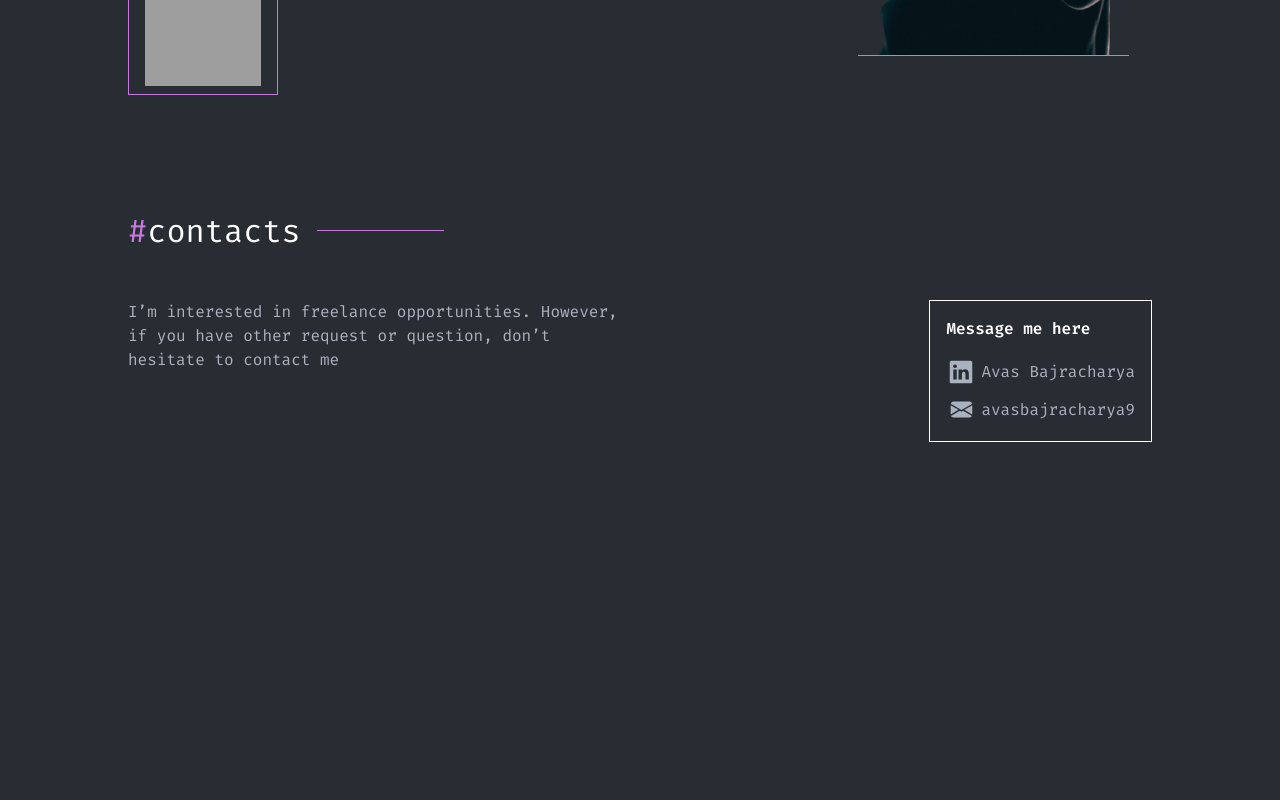
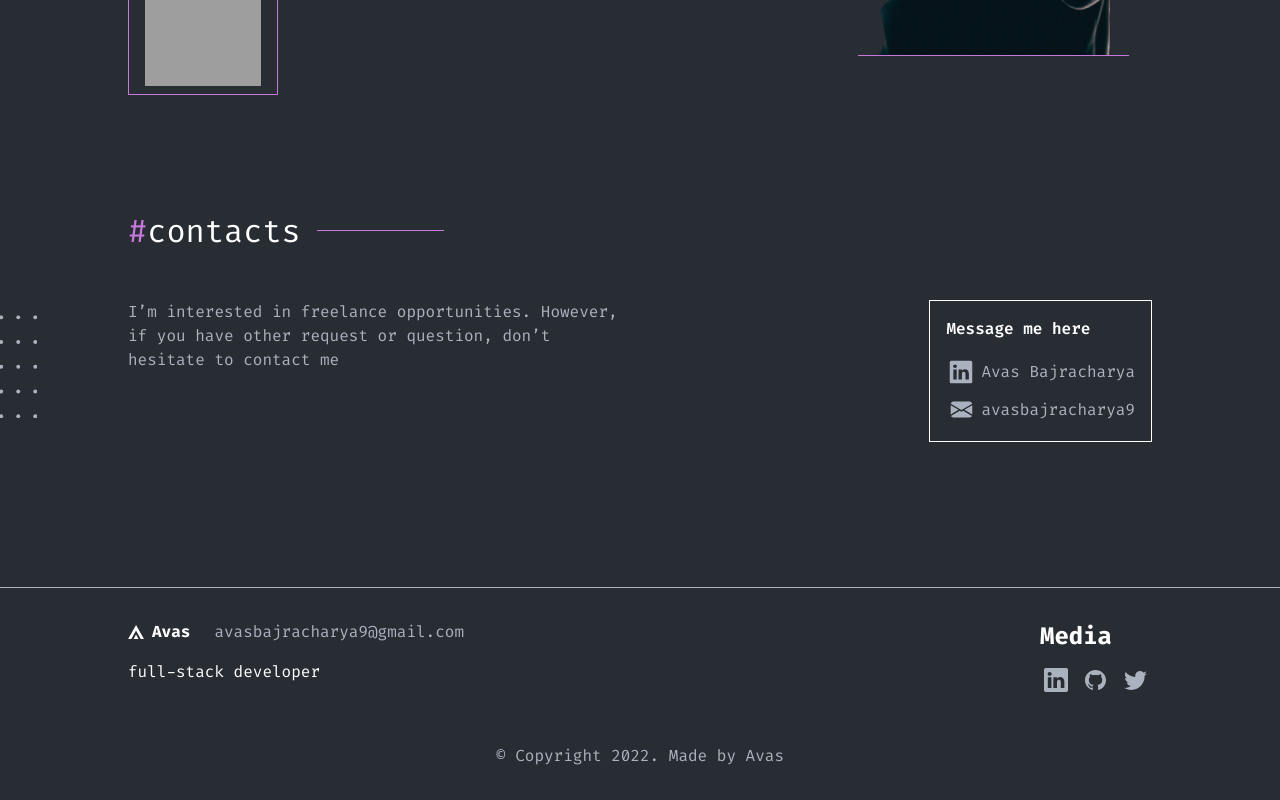
Before and after one commit to Avas77/avas-portfolio-v2, a Next.js app: page / in a window 1280 px wide. Shown: the part 2708-3508 px from the top of the page. Before the commit the page ends 3295 px from the top, so only its background shows below. Built offline with nearby package versions, Linux system fonts and the light colour scheme; grey boxes are pictures that could not be loaded.

Commit message:
feat: added contact section

```diff
--- a/app/layout.tsx
+++ b/app/layout.tsx
@@ -3,11 +3,9 @@ import { Fira_Code } from "next/font/google";
 import "./globals.css";
 import Header from "@/components/Header";
 import SideLinks from "@/components/SideLinks";
-import SideShapes from "@/components/SIdeShapes";
-import ILLSmallRectangle from "@/illustrations/ill-small-recatngle";
-import ILLLargeRectangle from "@/illustrations/ill-large-rectangle";
 import Image from "next/image";
 import SideShapesGroup from "@/components/SideShapesGroup";
+import Footer from "@/components/Footer";
 
 const firaCode = Fira_Code({ subsets: ["latin"] });
 
@@ -32,6 +30,7 @@ export default function RootLayout({
           <Header />
           {children}
         </div>
+        <Footer />
       </body>
     </html>
   );
--- a/components/Contacts/index.tsx
+++ b/components/Contacts/index.tsx
@@ -4,16 +4,16 @@ import SocialContact from "../SocialContact";
 
 const Contacts = () => {
   return (
-    <section className="mb-[145px]">
+    <section className="mb-[145px] px-4 xl:px-0">
       <BlockHeader title="contacts" classNames="w-[127px]" />
-      <div className="flex mt-[45px]">
+      <div className="flex mt-[45px] flex-col md:flex-row">
         <div className="flex-1">
-          <p className="w-[505px] text-gray">
+          <p className="w-full sm:w-[505px] text-gray text-justify md:text-left">
             I’m interested in freelance opportunities. However, if you have
             other request or question, don’t hesitate to contact me
           </p>
         </div>
-        <div className="flex-1 flex justify-end">
+        <div className="flex-1 flex justify-center md:justify-end mt-20 md:mt-0">
           <section className="border border-white p-4 w-fit">
             <h6 className="font-semibold mb-4">Message me here</h6>
             <div className="flex flex-col gap-2">
--- /dev/null
+++ b/components/Footer/index.tsx
@@ -0,0 +1,47 @@
+import React from "react";
+import Logo from "../Logo";
+import Image from "next/image";
+
+const Footer = () => {
+  return (
+    <footer className="flex flex-col border-t border-gray px-4 xl:px-0">
+      <div className="flex flex-col md:flex-row justify-between container mt-8 gap-8">
+        <div className="flex flex-col gap-4">
+          <div className="flex gap-6">
+            <Logo />
+            <p className="text-gray">avasbajracharya9@gmail.com</p>
+          </div>
+          <p>full-stack developer</p>
+        </div>
+        <div className="flex flex-col gap-3">
+          <h5 className="font-bold text-2xl">Media</h5>
+          <div className="flex gap-2">
+            <Image
+              src="/assets/social-links/Linkedin.svg"
+              alt="LinkedIn"
+              width={32}
+              height={32}
+            />
+            <Image
+              src="/assets/social-links/Github.svg"
+              alt="Github"
+              width={32}
+              height={32}
+            />
+            <Image
+              src="/assets/social-links/Twitter.svg"
+              alt="Twitter"
+              width={32}
+              height={32}
+            />
+          </div>
+        </div>
+      </div>
+      <p className="mt-12 mb-8 text-center text-gray">
+        © Copyright 2022. Made by Avas
+      </p>
+    </footer>
+  );
+};
+
+export default Footer;
--- a/components/SideShapesGroup/index.tsx
+++ b/components/SideShapesGroup/index.tsx
@@ -24,6 +24,14 @@ const SideShapesGroup = () => {
           height={103}
         />
       </SideShapes>
+      <SideShapes classNames="bottom-[405px] left-[-42px] rotate-90">
+        <Image
+          src="/assets/horizontal-dot.svg"
+          alt="dots"
+          width={103}
+          height={103}
+        />
+      </SideShapes>
     </>
   );
 };
```
